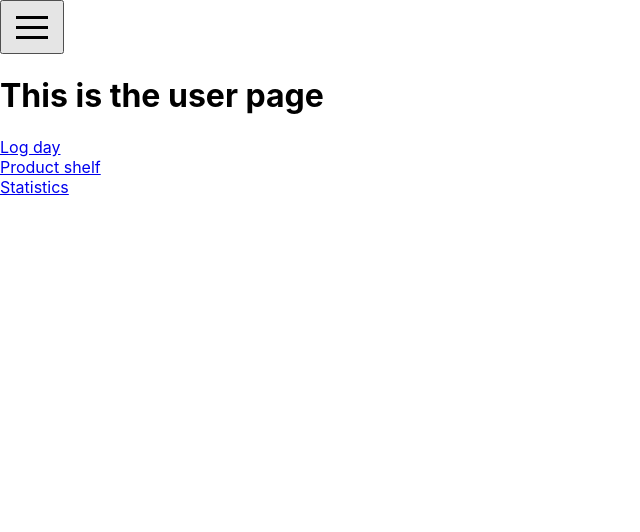
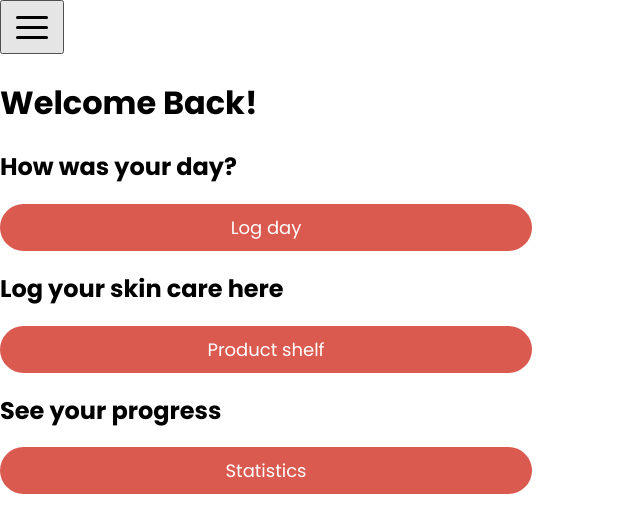
Before and after one commit to JosefinRobertsson/skin-sync-frontend, a React (Create React App) app: page /userpage in a window 1280 px wide. Shown: the top 532 px of the page, without its empty margins (0-640 px from the left). Built offline with nearby package versions, Linux system fonts and the light colour scheme; no server answers.

Commit message:
style of buttons and range

```diff
--- a/public/index.html
+++ b/public/index.html
@@ -9,6 +9,9 @@
       name="description"
       content="Web site created using create-react-app"
     />
+    <link rel="preconnect" href="https://fonts.googleapis.com">
+<link rel="preconnect" href="https://fonts.gstatic.com" crossorigin>
+<link href="https://fonts.googleapis.com/css2?family=Poppins:ital,wght@0,100;0,200;0,300;0,400;0,500;0,600;0,700;0,800;0,900;1,100;1,200;1,300;1,400;1,500;1,600;1,700;1,800;1,900&display=swap" rel="stylesheet">
     <!--
     <link rel="stylesheet" type="text/css" href="https://cdnjs.cloudflare.com/ajax/libs/slick-carousel/1.3.15/slick.css" />
     <link rel="stylesheet" type="text/css" href="https://cdnjs.cloudflare.com/ajax/libs/slick-carousel/1.3.15/slick-theme.css" />
--- a/src/components/Header.css
+++ b/src/components/Header.css
@@ -1,7 +1,6 @@
 .menu-icon {
     border: none; /* Remove the border */
     cursor: pointer;
-    padding: 0;
     display: flex;
     align-items: center;
   }
@@ -17,4 +16,5 @@
   .hamburger-react div span {
     /* Example styles: */
     background-color: #2a152a;
+
   }
--- a/src/components/Header.js
+++ b/src/components/Header.js
@@ -32,7 +32,12 @@ const Header = () => {
       {/* prevent the hamburger menu to show in the loginpage */}
       {(location.pathname !== '/login' && location.pathname !== '/LandingLogo') && (
         <button type="button" className="menu-icon" onClick={toggleMenu}>
-          <Hamburger toggled={isOpen} toggle={setIsOpen} label="Show menu" />
+          <Hamburger
+            hideOutline={false}
+            toggled={isOpen}
+            rounded
+            toggle={setIsOpen}
+            label="Show menu" />
         </button>
       )}
 
--- a/src/components/UserPage.css
+++ b/src/components/UserPage.css
@@ -23,3 +23,17 @@
     margin-top: 10px;
     font-size: 16px;
   }
+
+  .route-button {
+    font-size: 18px;
+    padding: 10px;
+    margin-top: 10px;
+    background-color: #DB5A4F;
+    color: white;
+    border: none;
+    border-radius: 43px;
+    cursor: pointer;
+    text-align: center;
+    width: 40%;
+    text-decoration: none;
+  }
--- a/src/components/UserPage.js
+++ b/src/components/UserPage.js
@@ -1,6 +1,7 @@
 import React, { useState, useEffect } from 'react';
 import axios from 'axios';
 import { DailyLink, ShelfLink, StatisticsLink } from '../styles/StyledLinks';
+import './UserPage.css'
 
 const UserPage = () => {
   const [uvIndex, setUvIndex] = useState(null);
@@ -23,18 +24,23 @@ const UserPage = () => {
   return (
     <>
       <div>
-        <h1>This is the user page</h1>
+        <h1>Welcome Back!</h1>
         {uvIndex !== null && (
           <p>
           The UV index is:
             {' '}
             {uvIndex}
+            <h2>Rember to wear sunscreen!</h2>
           </p>
+
         )}
       </div>
-      <DailyLink to="/DailyReport">Log day</DailyLink>
-      <ShelfLink to="/productShelf">Product shelf</ShelfLink>
-      <StatisticsLink to="/statisticsPage">Statistics</StatisticsLink>
+      <h2>How was your day?</h2>
+      <DailyLink to="/DailyReport" className="route-button">Log day</DailyLink>
+      <h2> Log your skin care here</h2>
+      <ShelfLink to="/productShelf" className="route-button">Product shelf</ShelfLink>
+      <h2> See your progress </h2>
+      <StatisticsLink to="/statisticsPage" className="route-button">Statistics</StatisticsLink>
     </>
   );
 }
--- a/src/index.css
+++ b/src/index.css
@@ -1,13 +1,10 @@
 body {
   margin: 0;
-  font-family: -apple-system, BlinkMacSystemFont, 'Segoe UI', 'Roboto', 'Oxygen',
-    'Ubuntu', 'Cantarell', 'Fira Sans', 'Droid Sans', 'Helvetica Neue',
-    sans-serif;
+  font-family: 'Poppins', sans-serif;
   -webkit-font-smoothing: antialiased;
   -moz-osx-font-smoothing: grayscale;
 }
 
 code {
-  font-family: source-code-pro, Menlo, Monaco, Consolas, 'Courier New',
-    monospace;
+  font-family: 'Poppins', sans-serif;;
 }
--- a/src/styles/StyledButtons.js
+++ b/src/styles/StyledButtons.js
@@ -3,6 +3,8 @@ import styled from 'styled-components';
 
 const BaseButton = styled.button`
   cursor: pointer;
+  font-family: 'Poppins', sans-serif;
+  font-weight:600
 `;
 /*
 const handleConfetti = () => {
```
